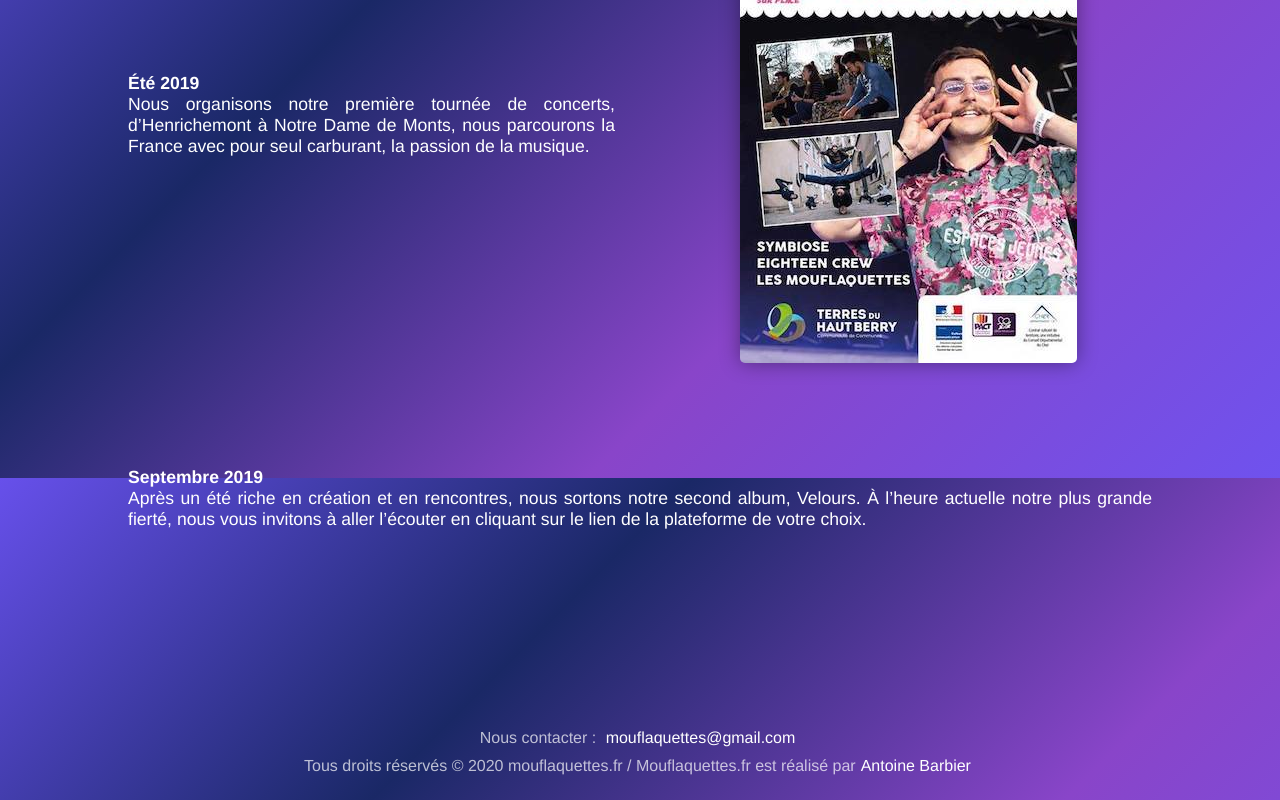
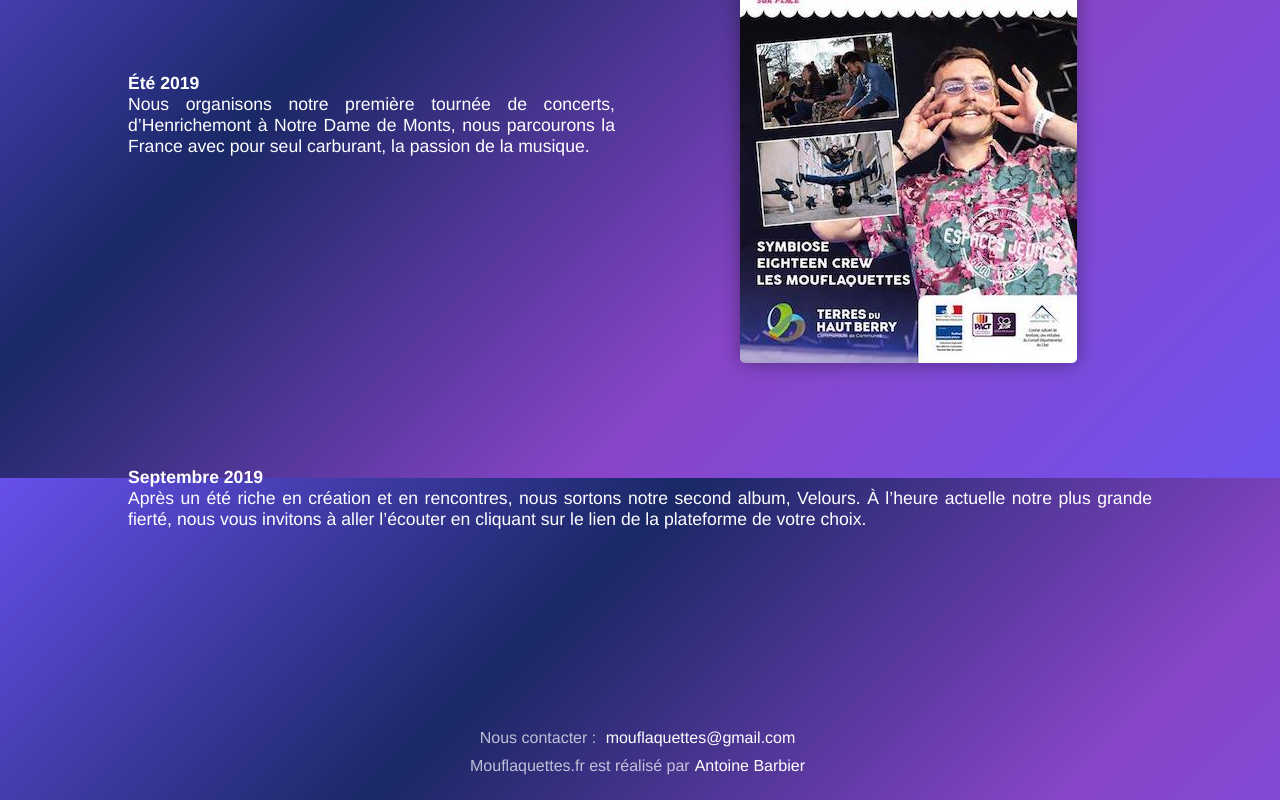
Before and after one commit to antoinebarbier022/mouflaquette.fr, a Vue app: page /notre-groupe in a window 1280 px wide. Shown: the part 3522-4322 px from the top of the page. Built offline with nearby package versions, Linux system fonts and the light colour scheme.

Commit message:
Changement footer

```diff
--- a/src/components/Footer.vue
+++ b/src/components/Footer.vue
@@ -6,7 +6,7 @@
                 <a href="https://www.instagram.com/Mouflaquettes/" target="_blank" title="Instagram" class="link icon instagram"></a>
         </div>
         <p>Nous contacter : <a class="email" href="mailto:mouflaquettes@gmail.com" target="_blank" title="mouflaquettes@gmail.com">mouflaquettes@gmail.com</a></p>
-        <p>Tous droits réservés © 2020 mouflaquettes.fr  /  Mouflaquettes.fr est réalisé par<a class="site-du-createur" href="https://antoinebarbier.fr" target="_blank" title="antoinearbier.fr">Antoine Barbier</a></p>
+        <p>Mouflaquettes.fr est réalisé par<a class="site-du-createur" href="https://antoinebarbier.fr" target="_blank" title="antoinearbier.fr">Antoine Barbier</a></p>
     </footer>
 </template>
 
@@ -76,12 +76,6 @@ a{
 }
 
 
-.text-notre-groupe{
-    display:none;
-    display: flex;
-        justify-content: center;
-    text-align: center;
-}
 
 .facebook{
     background-image: url('~@/assets/reseaux-sociaux/facebook@3x.png');
```
